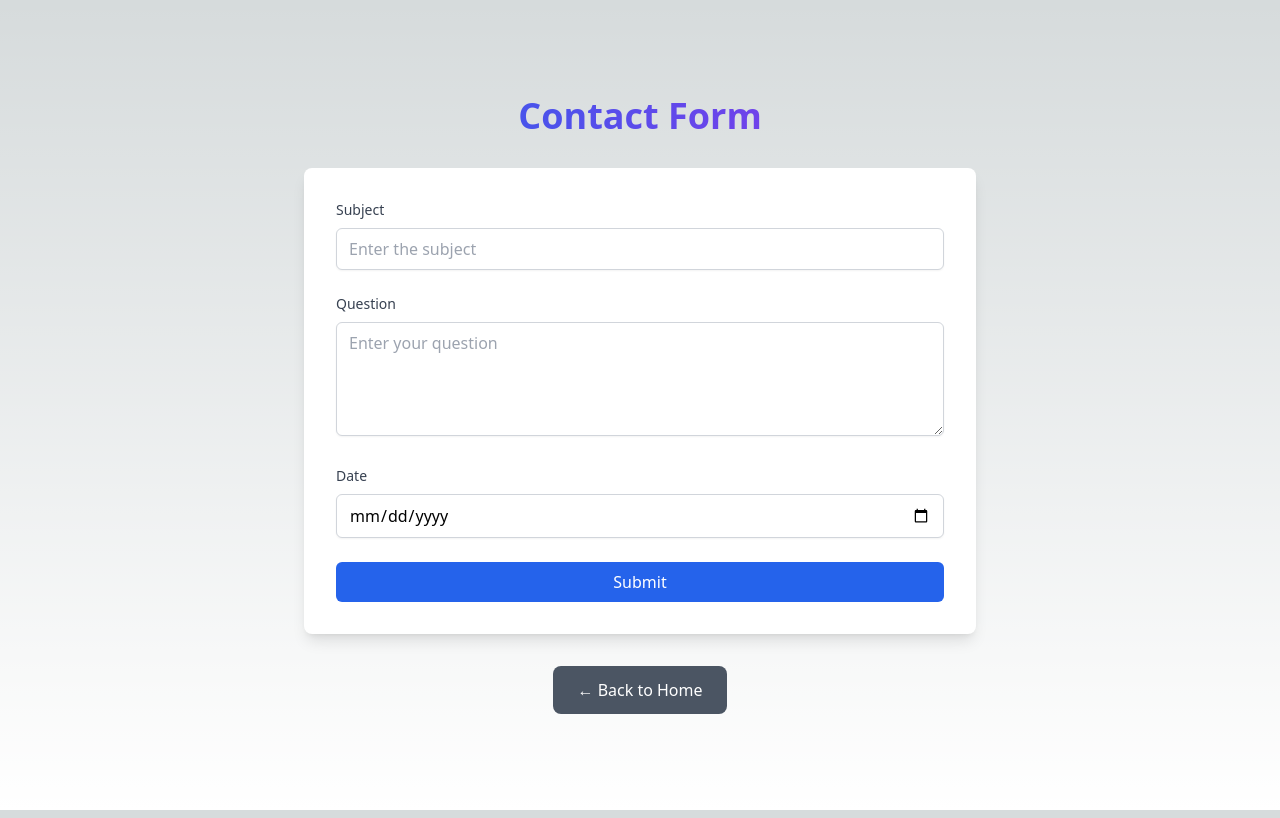
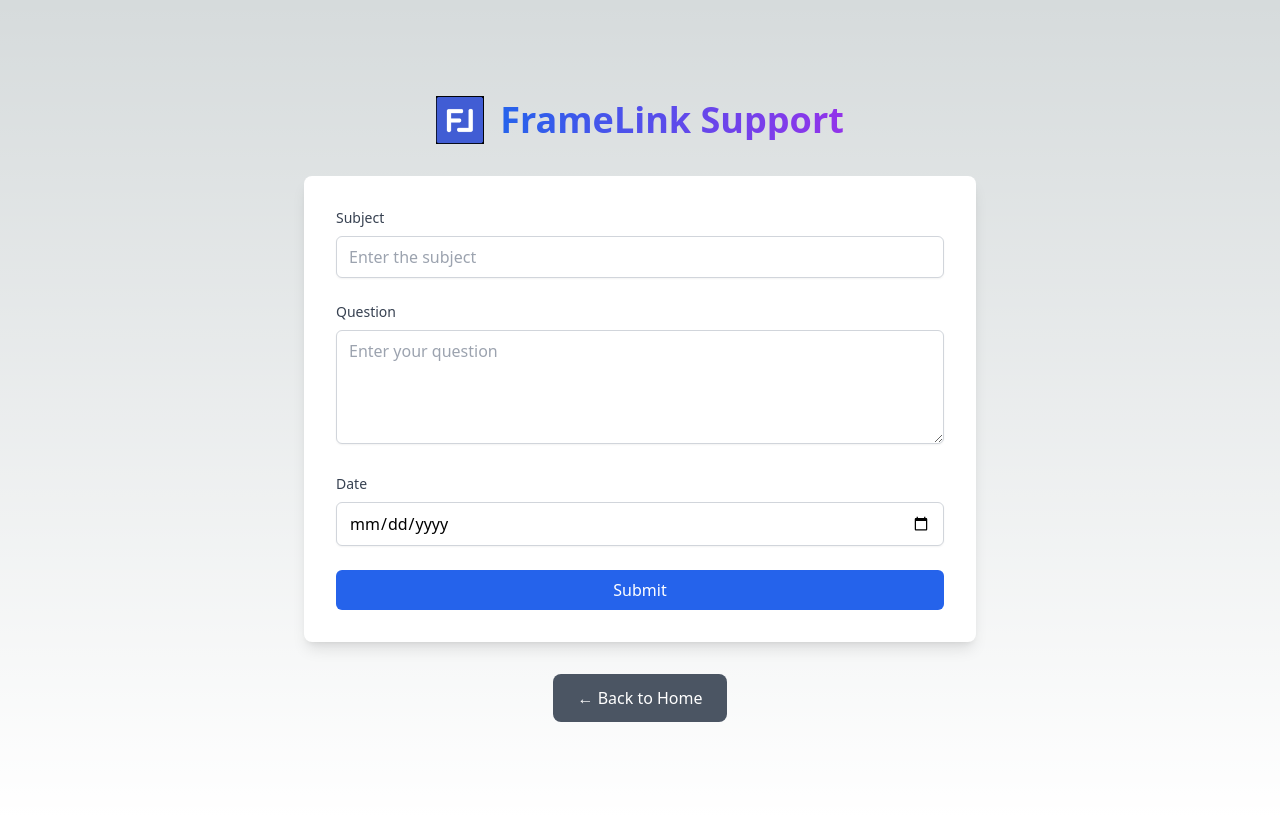
Before and after one commit to joaool/my-nextjs-app, a Next.js app: page /contact in a window 1280 px wide. Built offline with nearby package versions, Linux system fonts and the light colour scheme.

Commit message:
Icon on support form

```diff
--- a/src/app/contact/page.tsx
+++ b/src/app/contact/page.tsx
@@ -1,9 +1,12 @@
 'use client'
 
 import { useState } from 'react'
+import { useSearchParams } from 'next/navigation'
 import Link from 'next/link'
 
 export default function Contact() {
+  const searchParams = useSearchParams()
+  const username = searchParams.get('username') || ''
   const [formData, setFormData] = useState({
     subject: '',
     question: '',
@@ -50,11 +53,28 @@ export default function Contact() {
   return (
     <main className="flex min-h-screen flex-col items-center justify-center p-24">
       <div className="max-w-2xl mx-auto w-full">
-        <h1 className="text-4xl font-bold mb-8 text-center bg-gradient-to-r from-blue-600 to-purple-600 bg-clip-text text-transparent">
-          Contact Form
-        </h1>
+        <div className="flex items-center justify-center mb-8">
+          <div className="w-12 h-12 mr-4 flex items-center justify-center">
+            <img
+              src="/framelink-icon.png.png"
+              alt="FrameLink"
+              className="w-12 h-12 object-contain"
+            />
+          </div>
+          <h1 className="text-4xl font-bold bg-gradient-to-r from-blue-600 to-purple-600 bg-clip-text text-transparent">
+            FrameLink Support
+          </h1>
+        </div>
 
         <div className="bg-white dark:bg-gray-800 rounded-lg shadow-lg p-8">
+          {username && (
+            <div className="text-center mb-6 pb-4 border-b border-gray-200 dark:border-gray-600">
+              <h2 className="text-2xl font-semibold text-gray-800 dark:text-gray-200">
+                Welcome {username}!
+              </h2>
+            </div>
+          )}
+
           <form onSubmit={handleSubmit} className="space-y-6">
             <div>
               <label htmlFor="subject" className="block text-sm font-medium text-gray-700 dark:text-gray-300 mb-2">
```
Also changed, not shown: public/framelink-icon.png.png (added), 1 other file (tests, documents, lock files or other folders).
